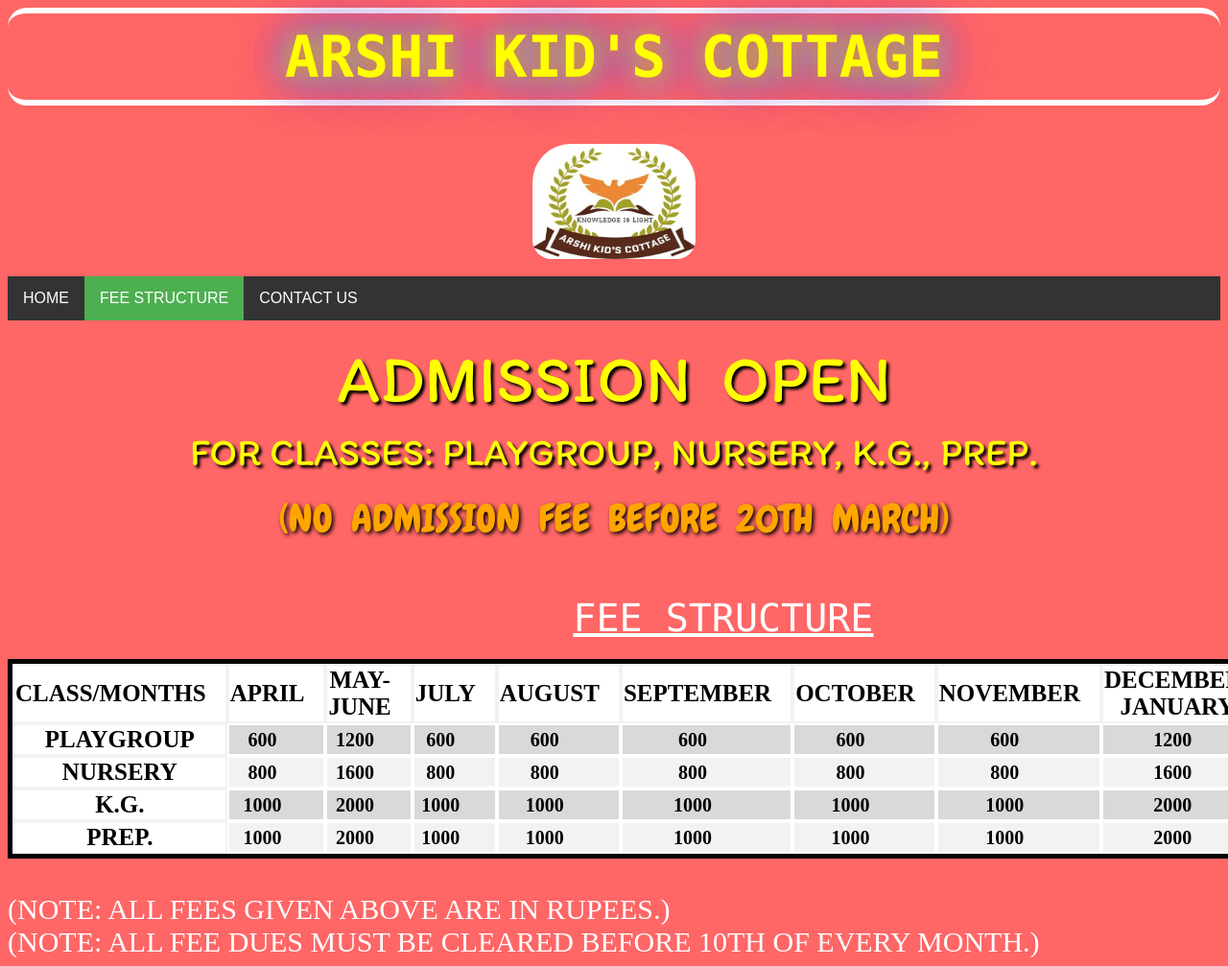
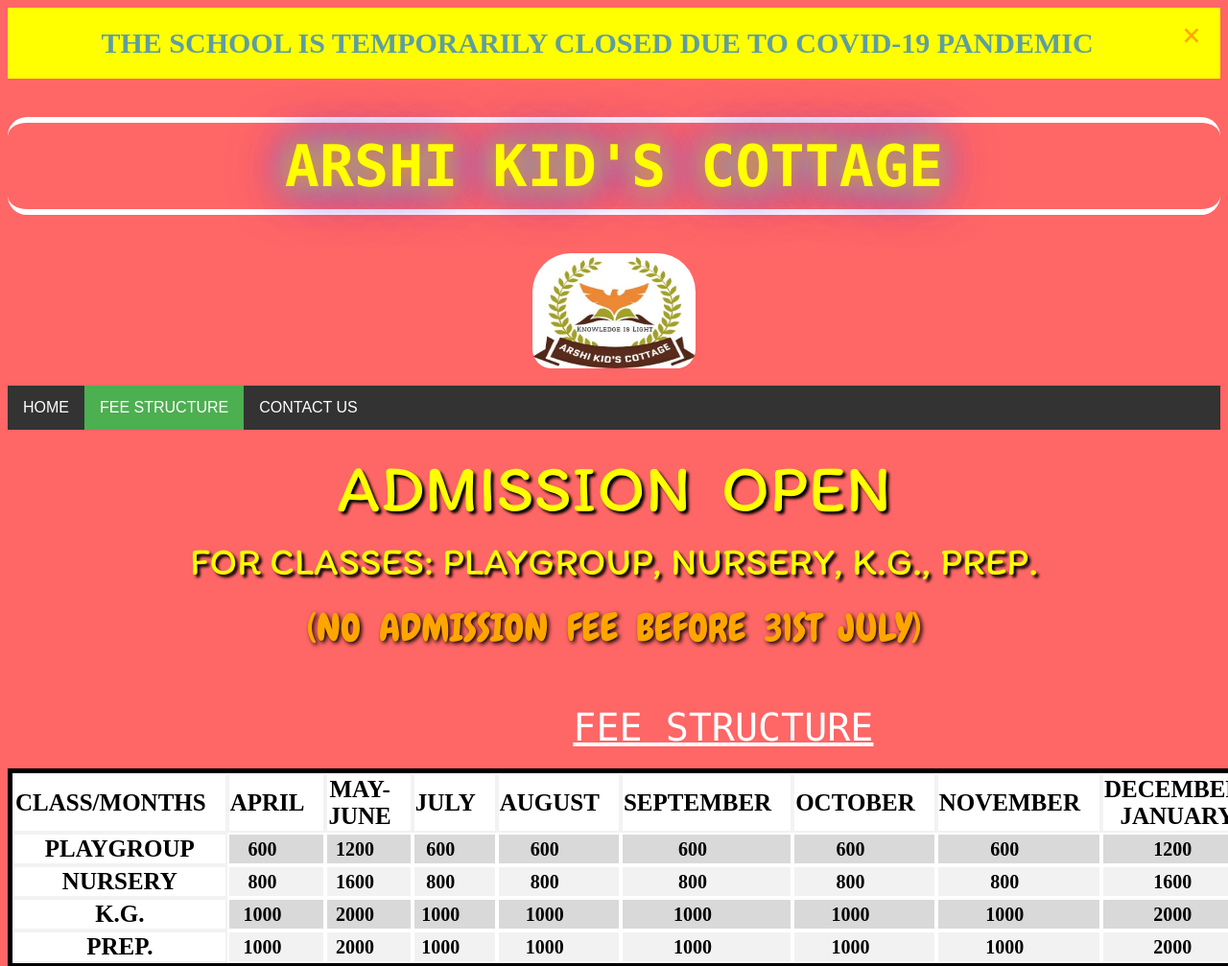
Before and after one commit to adnankhanmgdp/arshikidscottage.github.io, a plain HTML site: page FEE.html in a window 1280 px wide. Shown: the top 1007 px of the page at 96% size. Drawn offline with Linux system fonts and the light colour scheme.

Commit message:
Update
Update

```diff
--- a/FEE.html
+++ b/FEE.html
@@ -159,11 +159,34 @@
 font-size:25px;
 background-color:#FFFFFF;
 }
+.alert {
+  padding: 20px;
+  background-color: yellow;
+  font-size:30px;
+  color: CadetBlue;
+}
+
+.closebtn {
+  margin-left: 15px;
+  color: orange;
+  font-weight: bold;
+  float: right;
+  font-size: 35px;
+  line-height: 20px;
+  cursor: pointer;
+  transition: 0.3s;
+}
+
+.closebtn:hover {
+  color: black;
+}
 </style>
 </head>
-<body>
 <body style="background-color: #ff6666; height:1020px">
-
+<div class="alert">
+  <span class="closebtn" onclick="this.parentElement.style.display='none';">&times;</span>
+ <center> <strong>THE SCHOOL IS TEMPORARILY CLOSED DUE TO COVID-19 PANDEMIC</strong></center>
+</div>
 <h1
 style="
 border:solid #FFFFFF;
@@ -195,7 +218,7 @@
 FOR CLASSES: PLAYGROUP, NURSERY, K.G., PREP.
 </div>
 <font class="rainbow">
-(NO&nbsp ADMISSION&nbsp FEE&nbsp BEFORE&nbsp 20TH&nbsp MARCH)
+(NO&nbsp ADMISSION&nbsp FEE&nbsp BEFORE&nbsp 31ST&nbsp JULY)
 </font>
 </center>
 </div>
```
Also changed, not shown: CONTACT US.html (+26 -2 lines), index.html (+26 -1 lines).
